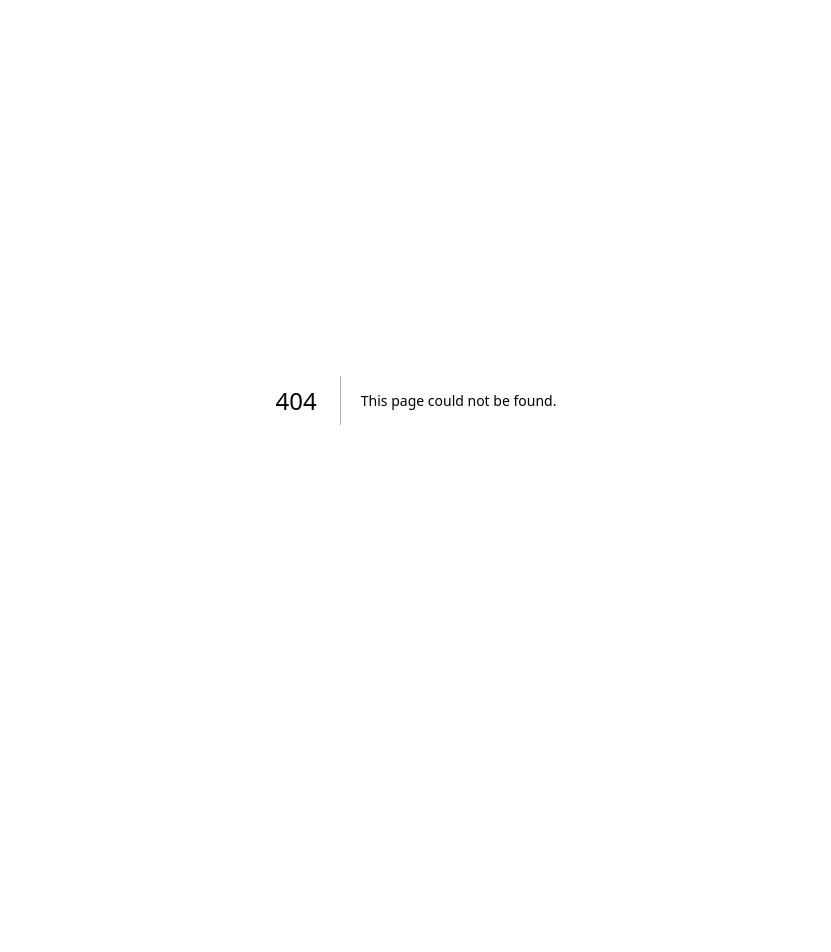
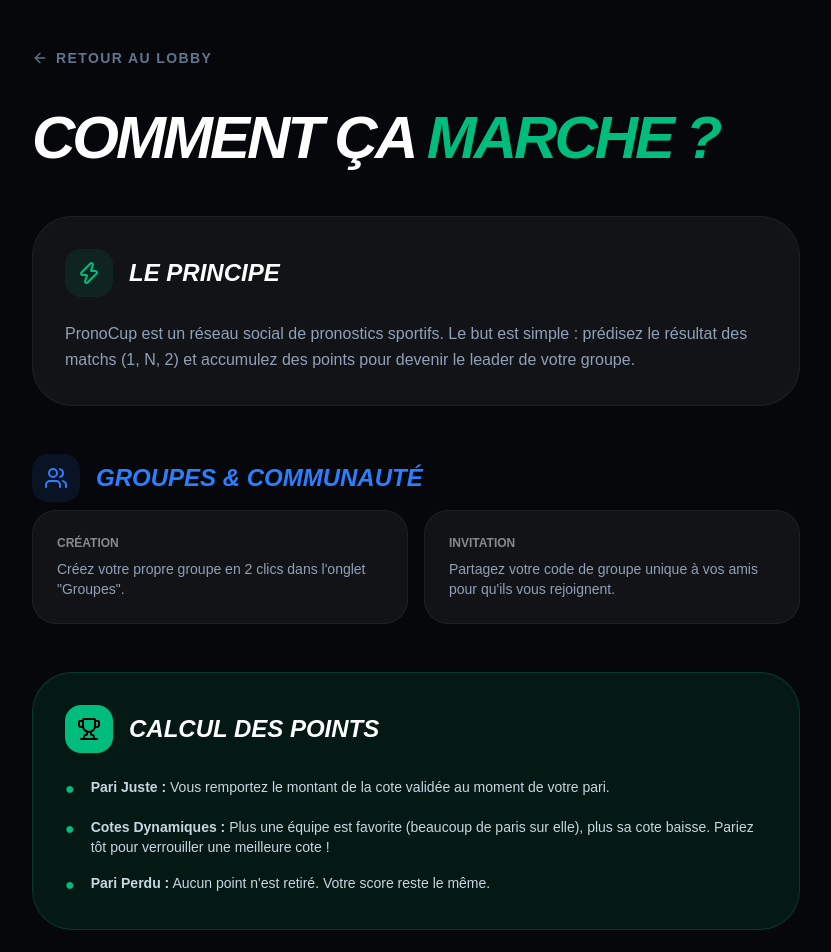
Before and after one commit to umoukoumbi/PronoCup, a Next.js app: page /rules in a window 1280 px wide. Before the commit this address had no page. Shown: the top 952 px of the page, without its empty margins (224-1055 px from the left). Before the commit the page ends 800 px from the top, so only its background shows below. Built offline with nearby package versions, Linux system fonts and the light colour scheme.

Commit message:
Mise à jour interface et navigation

```diff
--- a/app/page.tsx
+++ b/app/page.tsx
@@ -3,8 +3,9 @@
 import React, { useEffect, useState } from 'react';
 import { supabase } from '@/lib/supabase';
 import {
-  Trophy, User, History, Users,
-  LayoutDashboard, Loader2, Flame, LogOut, ShieldCheck
+  Trophy, User, Users,
+  Loader2, Flame, LogOut, ShieldCheck,
+  TrendingUp, LayoutDashboard
 } from 'lucide-react';
 import Link from 'next/link';
 import { useRouter } from 'next/navigation';
@@ -16,8 +17,8 @@
   const [user, setUser] = useState<any>(null);
   const router = useRouter();
 
-  // --- IMPORTANT : METS TON EMAIL ICI POUR VOIR LE BOUTON ADMIN ---
-  const ADMIN_EMAIL = "umoukoumbi@yahoo.fr";
+  // --- IMPORTANT : METS TON EMAIL ICI POUR LE BOUTON ADMIN ---
+  const ADMIN_EMAIL = "ton-email@exemple.com";
 
   useEffect(() => {
     checkUser();
@@ -27,7 +28,6 @@
   const checkUser = async () => {
     const { data: { user } } = await supabase.auth.getUser();
     setUser(user);
-    // On ne redirige pas de force vers login ici pour laisser les gens voir les matchs
   };
 
   const fetchMatches = async () => {
@@ -48,7 +48,7 @@
   };
 
   return (
-    <div className="min-h-screen bg-[#05070a] text-white">
+    <div className="min-h-screen bg-[#05070a] text-white flex flex-col">
       {/* --- NAVIGATION --- */}
       <nav className="sticky top-0 z-50 bg-[#05070a]/80 backdrop-blur-xl border-b border-white/5 px-4 py-4">
         <div className="max-w-6xl mx-auto flex justify-between items-center">
@@ -67,14 +67,18 @@
           <div className="flex items-center gap-2 sm:gap-3">
             {user ? (
               <>
-                {/* Utilisateur Connecté */}
+                {/* Nouveau Bouton Classement */}
+                <Link href="/leaderboard" className="p-2 text-slate-400 hover:text-emerald-500 transition-colors" title="Classement Général">
+                  <LayoutDashboard size={20} />
+                </Link>
+
                 <Link href="/groups" className="p-2 text-slate-400 hover:text-white transition-colors" title="Mes Groupes">
                   <Users size={20} />
                 </Link>
 
                 <Link href="/profile" className="flex items-center gap-2 bg-white/5 px-3 py-2 rounded-xl border border-white/10 hover:border-emerald-500/50 transition-all group">
-                  <User size={16} className="text-emerald-500 group-hover:scale-110 transition-transform" />
-                  <span className="text-[10px] font-black uppercase hidden sm:inline text-white">Mon Profil</span>
+                  <User size={16} className="text-emerald-500" />
+                  <span className="text-[10px] font-black uppercase hidden sm:inline">Mon Profil</span>
                 </Link>
 
                 {user.email === ADMIN_EMAIL && (
@@ -86,21 +90,13 @@
 
                 <div className="h-6 w-[1px] bg-white/10 mx-1"></div>
 
-                <button
-                  onClick={handleLogout}
-                  className="p-2 text-red-500 hover:bg-red-500/10 rounded-xl transition-all"
-                  title="Déconnexion"
-                >
+                <button onClick={handleLogout} className="p-2 text-red-500 hover:bg-red-500/10 rounded-xl transition-all">
                   <LogOut size={18} />
                 </button>
               </>
             ) : (
-              /* Utilisateur Déconnecté */
               !loading && (
-                <Link
-                  href="/login"
-                  className="bg-emerald-500 text-black px-5 py-2 rounded-xl font-black text-[10px] uppercase tracking-widest hover:bg-emerald-400 transition-all shadow-[0_0_15px_rgba(16,185,129,0.3)]"
-                >
+                <Link href="/login" className="bg-emerald-500 text-black px-5 py-2 rounded-xl font-black text-[10px] uppercase tracking-widest hover:bg-emerald-400 transition-all">
                   Connexion
                 </Link>
               )
@@ -109,37 +105,36 @@
         </div>
       </nav>
 
-      {/* --- HERO SECTION --- */}
+      {/* --- CONTENT --- */}
+      <div className="flex-grow">
         <header className="max-w-5xl mx-auto px-6 py-12 text-center md:text-left">
           <div className="inline-flex items-center gap-2 bg-emerald-500/10 text-emerald-500 px-4 py-1.5 rounded-full mb-6 border border-emerald-500/20 shadow-lg shadow-emerald-500/5">
             <Flame size={14} fill="currentColor" className="animate-pulse" />
             <span className="text-[10px] font-black uppercase tracking-[0.2em]">Cotes dynamiques actives</span>
           </div>
-        <h1 className="text-5xl md:text-7xl font-black uppercase tracking-tighter leading-[0.9] mb-4 italic">
+          <h1 className="text-5xl md:text-7xl font-black uppercase tracking-tighter leading-[0.9] mb-4 italic text-white">
             Dominez le <br />
             <span className="text-emerald-500 underline decoration-white/5">Classement.</span>
           </h1>
           <p className="text-slate-500 font-medium max-w-lg text-sm md:text-base mx-auto md:mx-0">
-          Rejoignez des ligues privées et prouvez à vos amis que vous êtes le meilleur expert.
+            Prédisez les résultats, accumulez les points et grimpez au sommet de la ligue.
           </p>
         </header>
 
-      {/* --- MATCHS GRID --- */}
         <main className="max-w-6xl mx-auto px-6 pb-24">
           <div className="flex items-center justify-between mb-8">
             <h2 className="text-[10px] font-black uppercase tracking-[0.3em] text-slate-600 flex items-center gap-2">
-            <div className="w-1.5 h-1.5 bg-emerald-500 rounded-full animate-pulse" />
-            Marchs à venir
+              <TrendingUp size={16} />
+              Matchs à venir
             </h2>
             <div className="h-[1px] flex-1 bg-white/5 ml-4"></div>
           </div>
 
           {loading ? (
-          <div className="flex flex-col items-center justify-center py-24 gap-4">
+            <div className="flex flex-col items-center justify-center py-24">
               <Loader2 className="animate-spin text-emerald-500" size={40} />
-            <p className="text-[10px] font-black uppercase tracking-widest text-slate-700 tracking-widest">Initialisation des marchés...</p>
             </div>
-        ) : matches.length > 0 ? (
+          ) : (
             <div className="grid grid-cols-1 md:grid-cols-2 lg:grid-cols-3 gap-6">
               {matches.map((match) => (
                 <MatchCard
@@ -153,13 +148,30 @@
                 />
               ))}
             </div>
-        ) : (
-          <div className="text-center py-24 bg-white/[0.01] border border-dashed border-white/5 rounded-[3rem]">
-            <p className="text-slate-600 font-black uppercase tracking-widest text-[10px]">Pause technique</p>
-            <p className="text-[9px] text-slate-700 mt-2 uppercase">Aucun match ouvert aux paris pour le moment.</p>
-          </div>
           )}
         </main>
       </div>
+
+      {/* --- FOOTER --- */}
+      <footer className="max-w-6xl w-full mx-auto px-6 py-12 border-t border-white/5 mt-auto flex flex-col md:flex-row justify-between items-center gap-6">
+        <div className="flex items-center gap-2 opacity-30 grayscale">
+          <Trophy size={16} />
+          <span className="text-[10px] font-black uppercase italic text-white">PronoCup 2026</span>
+        </div>
+
+        <div className="flex gap-8">
+          <Link href="/rules" className="text-[10px] font-black uppercase tracking-[0.2em] text-slate-500 hover:text-emerald-500 transition-colors">
+            Règles du jeu
+          </Link>
+          <Link href="/rules" className="text-[10px] font-black uppercase tracking-[0.2em] text-slate-500 hover:text-emerald-500 transition-colors">
+            CGU
+          </Link>
+        </div>
+
+        <p className="text-[9px] text-slate-700 font-bold uppercase">
+          Plateforme récréative
+        </p>
+      </footer>
+    </div>
   );
 }
--- /dev/null
+++ b/app/rules/page.tsx
@@ -0,0 +1,84 @@
+"use client";
+import React from 'react';
+import { ArrowLeft, BookOpen, Users, Zap, Trophy, ShieldCheck } from 'lucide-react';
+import Link from 'next/link';
+
+export default function RulesPage() {
+  return (
+    <div className="min-h-screen bg-[#05070a] text-white p-6 md:p-12">
+      <div className="max-w-3xl mx-auto">
+        <Link href="/" className="inline-flex items-center gap-2 text-slate-500 hover:text-emerald-500 transition-colors mb-10 font-bold text-sm uppercase tracking-widest">
+          <ArrowLeft size={16} /> Retour au Lobby
+        </Link>
+
+        <h1 className="text-4xl md:text-6xl font-black uppercase tracking-tighter italic mb-12">
+          Comment ça <span className="text-emerald-500">marche ?</span>
+        </h1>
+
+        <div className="space-y-12">
+          {/* Section 1 */}
+          <section className="bg-white/5 border border-white/5 p-8 rounded-[2.5rem]">
+            <div className="flex items-center gap-4 mb-6">
+              <div className="p-3 bg-emerald-500/10 rounded-2xl text-emerald-500"><Zap size={24} /></div>
+              <h2 className="text-2xl font-black uppercase italic">Le Principe</h2>
+            </div>
+            <p className="text-slate-400 leading-relaxed font-medium">
+              PronoCup est un réseau social de pronostics sportifs. Le but est simple : prédisez le résultat des matchs (1, N, 2) et accumulez des points pour devenir le leader de votre groupe.
+            </p>
+          </section>
+
+          {/* Section 2 */}
+          <section className="space-y-6">
+            <div className="flex items-center gap-4 mb-2">
+              <div className="p-3 bg-blue-500/10 rounded-2xl text-blue-500"><Users size={24} /></div>
+              <h2 className="text-2xl font-black uppercase italic text-blue-500">Groupes & Communauté</h2>
+            </div>
+            <div className="grid gap-4 md:grid-cols-2">
+              <div className="bg-white/5 p-6 rounded-3xl border border-white/5">
+                <h3 className="font-black mb-2 uppercase text-xs text-white/50">Création</h3>
+                <p className="text-sm text-slate-400">Créez votre propre groupe en 2 clics dans l'onglet "Groupes".</p>
+              </div>
+              <div className="bg-white/5 p-6 rounded-3xl border border-white/5">
+                <h3 className="font-black mb-2 uppercase text-xs text-white/50">Invitation</h3>
+                <p className="text-sm text-slate-400">Partagez votre code de groupe unique à vos amis pour qu'ils vous rejoignent.</p>
+              </div>
+            </div>
+          </section>
+
+          {/* Section 3 - RÈGLES DE CALCUL */}
+          <section className="bg-emerald-500/10 border border-emerald-500/20 p-8 rounded-[2.5rem]">
+            <div className="flex items-center gap-4 mb-6">
+              <div className="p-3 bg-emerald-500 text-black rounded-2xl"><Trophy size={24} /></div>
+              <h2 className="text-2xl font-black uppercase italic">Calcul des Points</h2>
+            </div>
+            <ul className="space-y-4">
+              <li className="flex gap-4">
+                <span className="text-emerald-500 font-black">●</span>
+                <p className="text-slate-300 text-sm"><strong>Pari Juste :</strong> Vous remportez le montant de la cote validée au moment de votre pari.</p>
+              </li>
+              <li className="flex gap-4">
+                <span className="text-emerald-500 font-black">●</span>
+                <p className="text-slate-300 text-sm"><strong>Cotes Dynamiques :</strong> Plus une équipe est favorite (beaucoup de paris sur elle), plus sa cote baisse. Pariez tôt pour verrouiller une meilleure cote !</p>
+              </li>
+              <li className="flex gap-4">
+                <span className="text-emerald-500 font-black">●</span>
+                <p className="text-slate-300 text-sm"><strong>Pari Perdu :</strong> Aucun point n'est retiré. Votre score reste le même.</p>
+              </li>
+            </ul>
+          </section>
+
+          {/* Section 4 */}
+          <section className="p-8 border border-white/5 rounded-[2.5rem] opacity-60">
+             <div className="flex items-center gap-4 mb-4 text-slate-400">
+               <ShieldCheck size={20} />
+               <span className="text-xs font-black uppercase tracking-widest">Fair Play & Jeu Responsable</span>
+             </div>
+             <p className="text-[11px] text-slate-500 uppercase tracking-tighter">
+               Cette application est gratuite et à but purement récréatif. Aucune somme d'argent réelle n'est misée ou redistribuée.
+             </p>
+          </section>
+        </div>
+      </div>
+    </div>
+  );
+}
```
Lines whose indentation alone changed are shown as unchanged.
